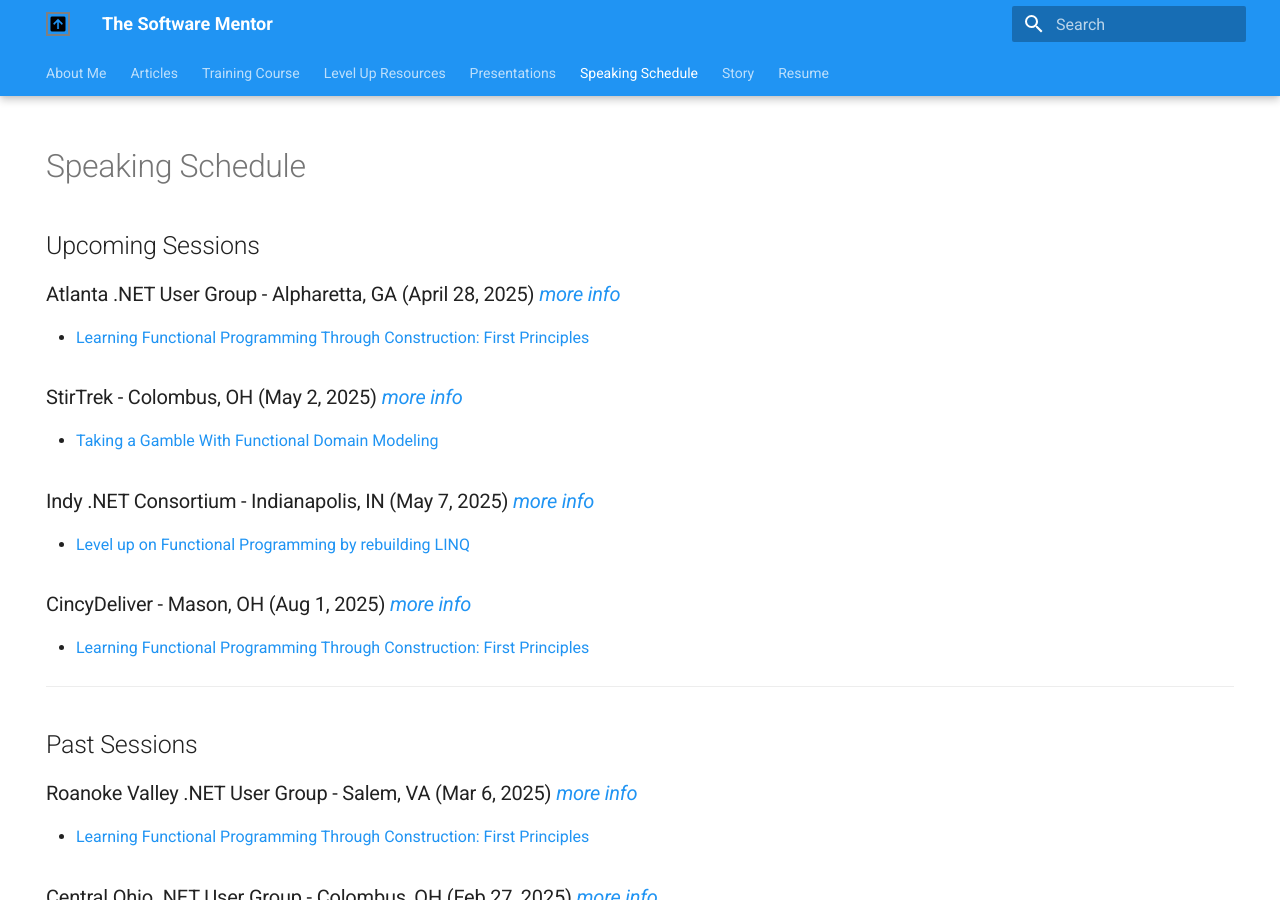
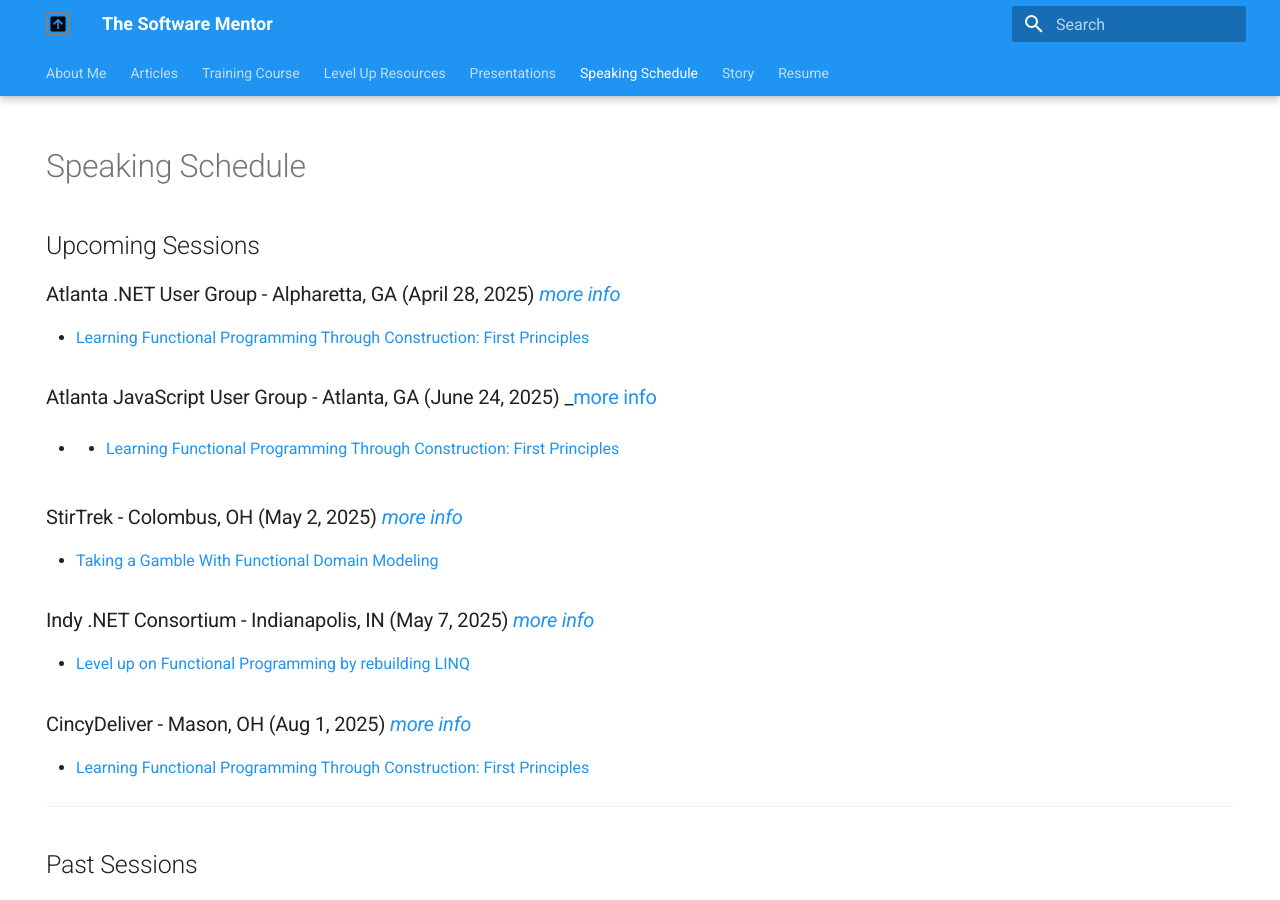
Before and after one commit to cameronpresley/blog, an MkDocs documentation site: the page built from docs/speaking-schedule.md, in a window 1280 px wide and 900 px high. Built offline with MkDocs 1.6.1 and Material for MkDocs 9.7.7, drawn with Linux system fonts in a browser that asks for light colours; plug-ins that fetch from the network failed and are left out.

Commit message:
Update speaking-schedule.md (#131)

```diff
--- a/docs/speaking-schedule.md
+++ b/docs/speaking-schedule.md
@@ -10,6 +10,10 @@
 ### Atlanta .NET User Group - Alpharetta, GA (April 28, 2025) _[more info](https://www.meetup.com/atlanta-net-user-group/events/306662207)_
 
 - [Learning Functional Programming Through Construction: First Principles](./presentations.md#learning-functional-programming-through-construction-first-principles)
+
+### Atlanta JavaScript User Group - Atlanta, GA (June 24, 2025) _[more info]()
+
+- - [Learning Functional Programming Through Construction: First Principles](./presentations.md#learning-functional-programming-through-construction-first-principles)
 
 ### StirTrek - Colombus, OH (May 2, 2025) _[more info](https://stirtrek.com/)_
 
```
